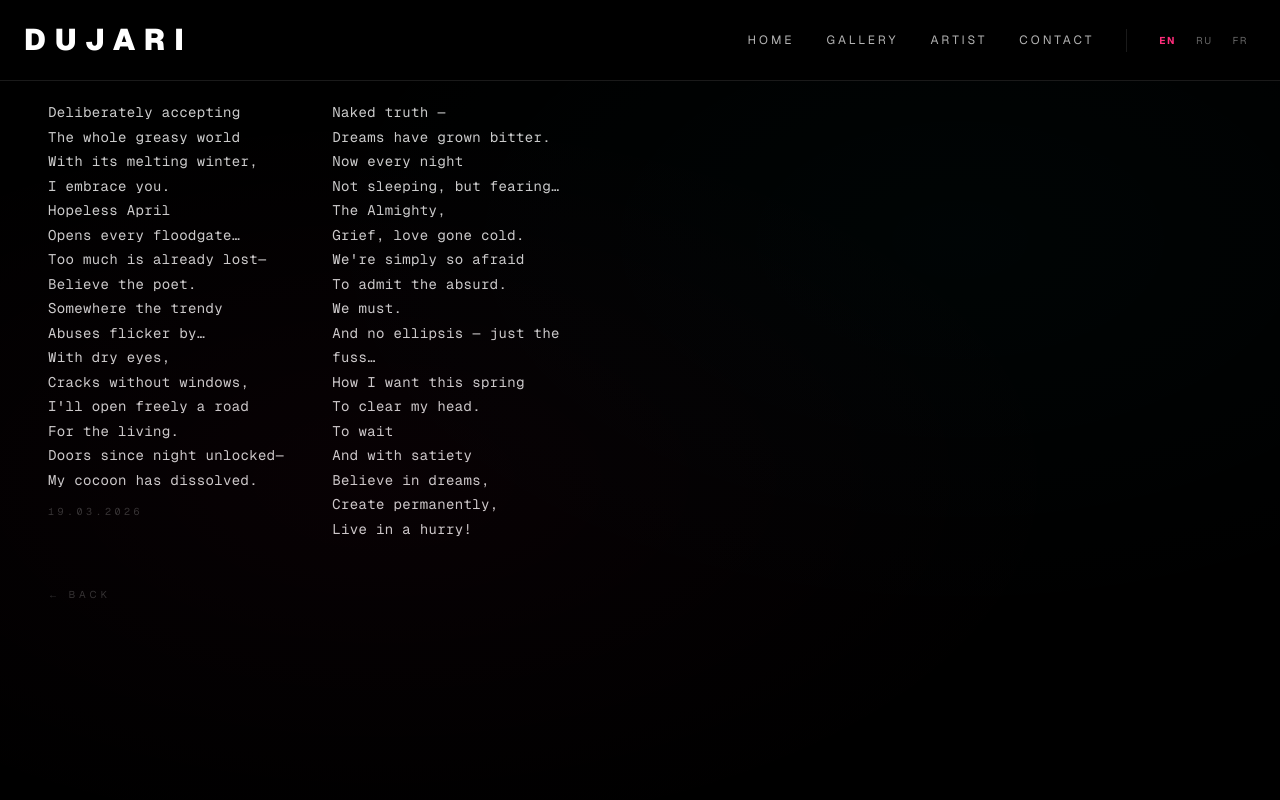
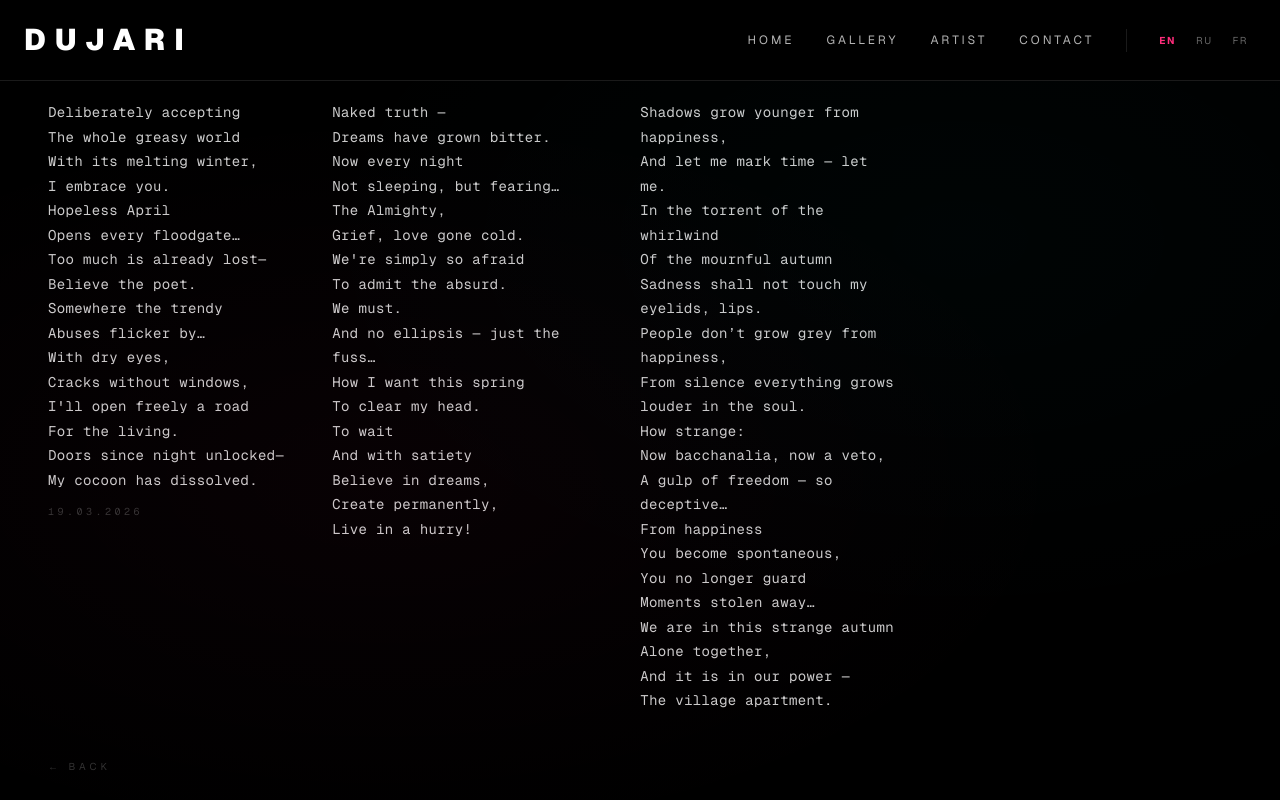
Before and after one commit to genfreemix/dujari, a Next.js app: page /poetry in a window 1280 px wide. Built offline with nearby package versions, Linux system fonts and the light colour scheme.

Commit message:
feat: add poem3 to all locales, fix typo key in ru

```diff
--- a/src/app/poetry/page.tsx
+++ b/src/app/poetry/page.tsx
@@ -27,6 +27,7 @@ export default function PoetryPage() {
   const poems: { key: string; date?: string }[] = [
     { key: "poetry.poem1", date: t("poetry.date") },
     { key: "poetry.poem2" },
+    { key: "poetry.poem3" },
   ];
 
   return (
--- a/src/i18n/index.tsx
+++ b/src/i18n/index.tsx
@@ -153,6 +153,7 @@ const translations: Record<Locale, Record<string, string>> = {
     "poetry.date": "19.03.2026",
     "poetry.poem1": "Deliberately accepting\nThe whole greasy world\nWith its melting winter,\nI embrace you.\nHopeless April\nOpens every floodgate…\nToo much is already lost—\nBelieve the poet.\nSomewhere the trendy\nAbuses flicker by…\nWith dry eyes,\nCracks without windows,\nI'll open freely a road\nFor the living.\nDoors since night unlocked—\nMy cocoon has dissolved.",
     "poetry.poem2": "Naked truth —\nDreams have grown bitter.\nNow every night\nNot sleeping, but fearing…\nThe Almighty,\nGrief, love gone cold.\nWe're simply so afraid\nTo admit the absurd.\nWe must.\nAnd no ellipsis — just the fuss…\nHow I want this spring\nTo clear my head.\nTo wait\nAnd with satiety\nBelieve in dreams,\nCreate permanently,\nLive in a hurry!",
+    "poetry.poem3": "Shadows grow younger from happiness,\nAnd let me mark time — let me.\nIn the torrent of the whirlwind\nOf the mournful autumn\nSadness shall not touch my eyelids, lips.\nPeople don’t grow grey from happiness,\nFrom silence everything grows louder in the soul.\nHow strange:\nNow bacchanalia, now a veto,\nA gulp of freedom — so deceptive…\nFrom happiness\nYou become spontaneous,\nYou no longer guard\nMoments stolen away…\nWe are in this strange autumn\nAlone together,\nAnd it is in our power —\nThe village apartment.",
 
     // Footer
     "footer.tagline": "Collectible pop-art objects. Each piece is unique. Each piece is a statement.",
@@ -282,6 +283,7 @@ const translations: Record<Locale, Record<string, string>> = {
     "poetry.date": "19.03.2026",
     "poetry.poem1": "Нарочито приняв\nВесь засаленный мир\nС оплывшей зимой,\nОбнимаю тебя.\nБезысходный апрель\nОткрывает все шлюзы…\nСлишком всё безвозвратно —\nПоэту поверь.\nНовомодные где-то\nМелькают абьюзы…\nГлазами сухими,\nЩелями без окон,\nБезвозмездно открою дорогу\nЖивому.\nДвери с ночи не заперты —\nРастворился мой кокон…",
     "poetry.poem2": "Голая правда —\nОзлобились сны.\nТеперь каждой ночью\nНе спать, а бояться…\nВсевышнего,\nГоря, остывшей любви.\nНам просто так страшно\nВ нелепом признаться.\nНадо.\nИ нет многоточия — есть суета…\nТак хочется этой весной\nПохмелиться.\nЖдать\nИ пресыщенно\nВерить мечтам,\nТворить перманентно,\nЖить торопиться!",
+    "poetry.poem3": "От счастья молодеют тени,\nИ пусть топчусь на месте — пусть.\nВ потоке вихря\nОсени плачевной\nНе тронет мои веки, губы грусть.\nОт счастья не седеют люди,\nОт тишины всё громче на душе.\nТак странно:\nТо вакханалия, то вето,\nГлоток свободы — так обманно…\nОт счастья\nТы становишься спонтанной,\nНе бережёшь\nУкрадкой моменты…\nМы в этой осени престранной\nЛишь вдвоём,\nИ в нашей власти —\nДеревенские апартаменты.",
 
     "footer.tagline": "Коллекционные поп-арт объекты. Каждая работа уникальна. Каждая — заявление.",
     "footer.explore": "Навигация",
@@ -409,8 +411,7 @@ const translations: Record<Locale, Record<string, string>> = {
     "poetry.back": "← Retour",
     "poetry.date": "19.03.2026",
     "poetry.poem1": "En acceptant délibérément\nTout le monde graisseux\nAvec son hiver qui fond,\nJe t'embrasse.\nL'avril sans issue\nOuvre toutes les écluses…\nTrop de choses sont à jamais perdues —\nCrois le poète.\nQuelque part les abus\nÀ la mode scintillent…\nLes yeux secs,\nFissures sans fenêtres,\nGratuitement j'ouvrirai la route\nAu vivant.\nLes portes non verrouillées depuis la nuit —\nMon cocon s'est dissous.",
-    "poetry.poem2": "La vérité nue —\nLes rêves sont devenus hostiles.\nMaintenant chaque nuit\nNon pas dormir, mais avoir peur…\nDu Tout-Puissant,\nDu malheur, de l’amour refroidi.\nNous avons si peur\nD’admettre l’absurde.\nIl le faut.\nPas de points de suspension — juste l’agitation…\nOn voudrait tant ce printemps\nSe désalterer.\nAttendre\nEt avec satiété\nCroire aux rêves,\nCréer en permanence,\nVivre en se pressant!",
-
+    "poetry.poem2": "La vérité nue —\nLes rêves sont devenus hostiles.\nMaintenant chaque nuit\nNon pas dormir, mais avoir peur…\nDu Tout-Puissant,\nDu malheur, de l’amour refroidi.\nNous avons si peur\nD’admettre l’absurde.\nIl le faut.\nPas de points de suspension — juste l’agitation…\nOn voudrait tant ce printemps\nSe désalterer.\nAttendre\nEt avec satiété\nCroire aux rêves,\nCréer en permanence,\nVivre en se pressant!",    "poetry.poem3": "Les ombres rajeunissent du bonheur,\nEt que je fasse du surplace — soit.\nDans le tourbillon\nDe l'automne plaintif\nLa tristesse ne touchera pas mes paupières, mes lèvres.\nOn ne grisonne pas du bonheur,\nDu silence tout devient plus fort dans l'âme.\nC'est si étrange:\nTantôt bacchanale, tantôt véto,\nUne gorgée de liberté — si trompeuse…\nDu bonheur\nTu deviens spontanée,\nTu ne gardes plus\nLes moments volés en secret…\nNous sommes dans cet automne si étrange\nSeulement tous les deux,\nEt il est en notre pouvoir —\nL'appartement du village.",
     "footer.tagline": "Objets pop-art de collection. Chaque pièce est unique. Chaque pièce est une déclaration.",
     "footer.explore": "Explorer",
     "footer.get_in_touch": "Nous contacter",
```
